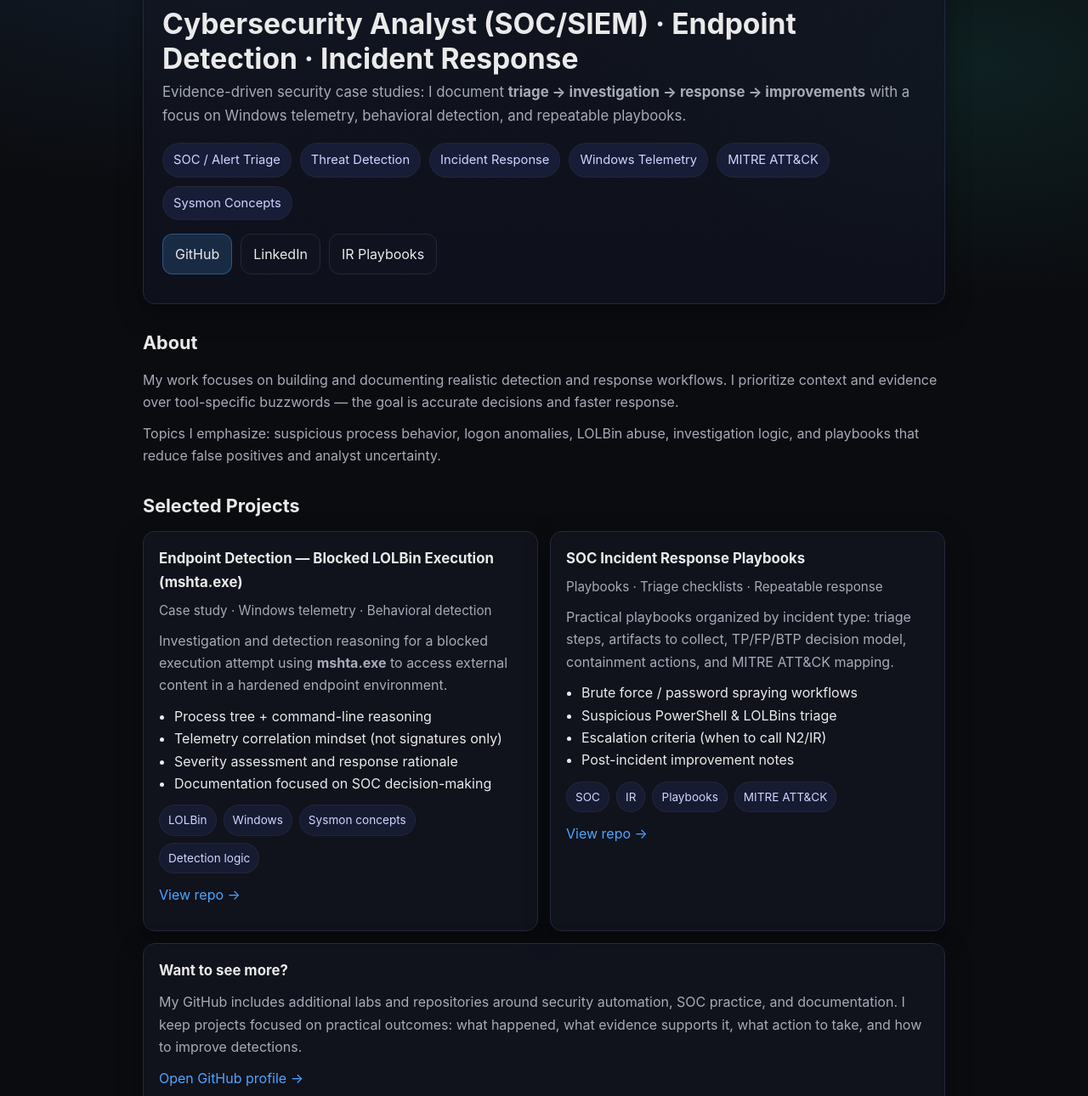
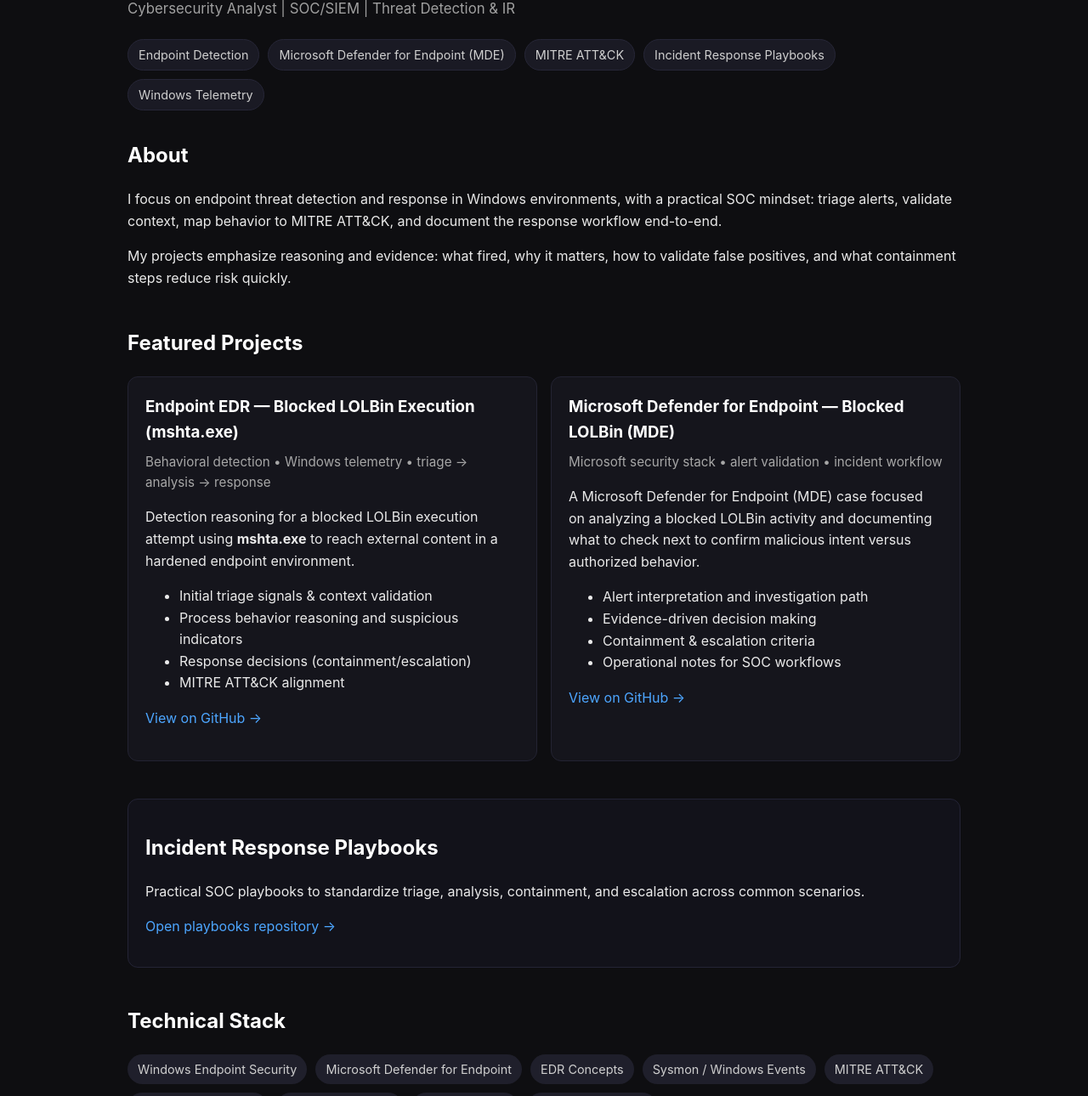
Before and after one commit to gustavo89587/endpoint-detection, a plain HTML site: page index.html in a window 1280 px wide. Shown: the part 133-1423 px from the top of the page at 85% size. Drawn offline with Linux system fonts and the light colour scheme.

Commit message:
Update index.html

```diff
--- a/index.html
+++ b/index.html
@@ -3,353 +3,215 @@
 <head>
   <meta charset="UTF-8" />
   <meta name="viewport" content="width=device-width, initial-scale=1.0"/>
-  <title>Gustavo Okamoto | SOC / Endpoint Detection / Incident Response</title>
-  <meta name="description" content="Portfolio: SOC/SIEM, Endpoint Detection (EDR), Incident Response Playbooks, and evidence-driven security case studies." />
-
+  <title>Gustavo Okamoto | Endpoint Detection, MDE & IR</title>
   <style>
-    :root{
-      --bg: #0b0c10;
-      --panel: #121521;
-      --panel2:#0f1220;
-      --text: #eaeaea;
-      --muted:#a7abb7;
-      --line:#23283a;
-      --link:#4da6ff;
-      --chip:#1b2140;
-      --chipText:#cfd6ff;
-      --good:#2dd4bf;
-      --shadow: 0 10px 30px rgba(0,0,0,.35);
-      --radius: 14px;
+    body {
+      margin: 0;
+      font-family: -apple-system, BlinkMacSystemFont, "Segoe UI", Roboto, Arial, sans-serif;
+      background-color: #0e0e11;
+      color: #eaeaea;
+      line-height: 1.6;
     }
-
-    *{ box-sizing:border-box; }
-    body{
-      margin:0;
-      font-family: -apple-system, BlinkMacSystemFont, "Segoe UI", Roboto, Arial, sans-serif;
-      background: radial-gradient(1200px 600px at 20% 0%, rgba(77,166,255,.12), transparent 60%),
-                  radial-gradient(900px 500px at 90% 10%, rgba(45,212,191,.10), transparent 55%),
-                  var(--bg);
-      color:var(--text);
-      line-height:1.65;
+    .container {
+      max-width: 980px;
+      margin: auto;
+      padding: 44px 20px;
     }
-    a{ color:var(--link); text-decoration:none; }
-    a:hover{ text-decoration:underline; }
-
-    .container{
-      max-width: 980px;
-      margin:auto;
-      padding: 28px 18px 60px;
+    h1, h2, h3 { color: #ffffff; }
+    h1 { font-size: 2.2rem; margin-bottom: 6px; }
+    .subtitle {
+      font-size: 1.05rem;
+      color: #a0a0a0;
+      margin-bottom: 22px;
     }
-
-    /* Top nav */
-    .topbar{
-      display:flex;
-      align-items:center;
-      justify-content:space-between;
-      gap:14px;
-      padding: 14px 16px;
-      border: 1px solid var(--line);
-      background: rgba(18,21,33,.65);
-      backdrop-filter: blur(10px);
-      border-radius: var(--radius);
-      box-shadow: var(--shadow);
-      position: sticky;
-      top: 12px;
-      z-index: 5;
+    .badges {
+      display: flex;
+      flex-wrap: wrap;
+      gap: 10px;
+      margin: 10px 0 34px;
     }
-    .brand{
-      display:flex; align-items:center; gap:10px;
-      font-weight:700;
-      letter-spacing:.2px;
+    .badge {
+      background: #1a1a24;
+      border: 1px solid #262637;
+      padding: 6px 12px;
+      border-radius: 999px;
+      font-size: 0.9rem;
+      color: #cfcfcf;
     }
-    .dot{
-      width:10px; height:10px; border-radius:50%;
-      background: var(--good);
-      box-shadow: 0 0 18px rgba(45,212,191,.35);
+    section { margin-bottom: 44px; }
+    .grid {
+      display: grid;
+      grid-template-columns: 1fr;
+      gap: 16px;
     }
-    .navlinks{
-      display:flex; gap:14px; flex-wrap:wrap;
-      font-size: .95rem;
-      color: var(--muted);
+    @media (min-width: 840px) {
+      .grid { grid-template-columns: 1fr 1fr; }
     }
-    .navlinks a{ color: var(--muted); }
-    .navlinks a:hover{ color: var(--text); text-decoration:none; }
-
-    /* Hero */
-    header.hero{
-      margin-top: 22px;
-      padding: 34px 22px;
-      border: 1px solid var(--line);
-      background: linear-gradient(180deg, rgba(18,21,33,.75), rgba(15,18,32,.75));
-      border-radius: var(--radius);
-      box-shadow: var(--shadow);
+    .project {
+      background: #15151c;
+      border: 1px solid #232332;
+      padding: 20px;
+      border-radius: 12px;
     }
-    h1{
-      margin: 0 0 6px 0;
-      font-size: 2.1rem;
-      line-height:1.2;
+    .project h3 { margin: 0 0 8px; }
+    .meta {
+      color: #a7a7a7;
+      font-size: 0.95rem;
+      margin-bottom: 12px;
     }
-    .subtitle{
-      color: var(--muted);
-      font-size: 1.05rem;
-      margin-bottom: 18px;
+    a { color: #4da6ff; text-decoration: none; }
+    a:hover { text-decoration: underline; }
+    .stack {
+      display: flex;
+      flex-wrap: wrap;
+      gap: 10px;
     }
-    .badges{
-      display:flex; flex-wrap:wrap; gap:10px;
-      margin: 14px 0 0;
+    .stack span {
+      background: #1f1f2b;
+      padding: 6px 12px;
+      border-radius: 999px;
+      font-size: 0.9rem;
+      color: #cfcfcf;
     }
-    .badge{
-      background: rgba(27,33,64,.75);
-      border: 1px solid rgba(35,40,58,.9);
-      color: var(--chipText);
-      padding: 7px 12px;
-      border-radius: 999px;
-      font-size: .92rem;
+    .cta {
+      background: #12121a;
+      border: 1px solid #242436;
+      padding: 18px 20px;
+      border-radius: 12px;
     }
-    .cta{
-      display:flex; flex-wrap:wrap; gap:10px;
-      margin-top: 16px;
-    }
-    .btn{
-      display:inline-flex; align-items:center; gap:8px;
-      padding: 10px 14px;
-      border-radius: 12px;
-      border: 1px solid var(--line);
-      background: rgba(18,21,33,.7);
-      color: var(--text);
-      text-decoration:none;
-    }
-    .btn:hover{ text-decoration:none; border-color: rgba(77,166,255,.55); }
-    .btn.primary{
-      background: rgba(77,166,255,.18);
-      border-color: rgba(77,166,255,.35);
-    }
-
-    section{ margin-top: 28px; }
-    h2{
-      font-size: 1.35rem;
-      margin: 0 0 12px 0;
-    }
-    p{ margin: 10px 0; color: var(--text); }
-    .muted{ color: var(--muted); }
-
-    /* Cards */
-    .grid{
-      display:grid;
-      grid-template-columns: repeat(12, 1fr);
-      gap: 14px;
-    }
-    .card{
-      grid-column: span 12;
-      background: rgba(18,21,33,.75);
-      border: 1px solid var(--line);
-      border-radius: var(--radius);
-      padding: 18px 18px;
-      box-shadow: var(--shadow);
-    }
-    .card h3{
-      margin: 0 0 6px 0;
-      font-size: 1.05rem;
-    }
-    .meta{
-      font-size: .95rem;
-      color: var(--muted);
-      margin-bottom: 10px;
-    }
-    .list{
-      margin: 10px 0 0 0;
-      padding-left: 18px;
-      color: var(--text);
-    }
-    .chips{
-      display:flex; flex-wrap:wrap; gap:8px;
-      margin-top: 12px;
-    }
-    .chip{
-      background: rgba(27,33,64,.65);
-      border: 1px solid rgba(35,40,58,.9);
-      color: var(--chipText);
-      padding: 6px 10px;
-      border-radius: 999px;
-      font-size: .85rem;
-    }
-
-    /* Two columns on desktop */
-    @media (min-width: 860px){
-      .card.span6{ grid-column: span 6; }
-      .card.span4{ grid-column: span 4; }
-    }
-
-    footer{
-      margin-top: 36px;
-      padding-top: 16px;
-      border-top: 1px solid var(--line);
-      color: var(--muted);
-      font-size: .95rem;
+    footer {
+      border-top: 1px solid #222;
+      padding-top: 18px;
+      color: #777;
+      font-size: 0.9rem;
     }
   </style>
 </head>
-
 <body>
   <div class="container">
 
-    <div class="topbar">
-      <div class="brand"><span class="dot"></span> Gustavo Okamoto</div>
-      <div class="navlinks">
-        <a href="#about">About</a>
-        <a href="#projects">Projects</a>
-        <a href="#how-i-work">How I work</a>
-        <a href="#stack">Stack</a>
-        <a href="#contact">Contact</a>
-      </div>
-    </div>
-
-    <header class="hero">
-      <h1>Cybersecurity Analyst (SOC/SIEM) · Endpoint Detection · Incident Response</h1>
+    <!-- HEADER -->
+    <header>
+      <h1>Gustavo Okamoto</h1>
       <div class="subtitle">
-        Evidence-driven security case studies: I document <strong>triage → investigation → response → improvements</strong>
-        with a focus on Windows telemetry, behavioral detection, and repeatable playbooks.
+        Cybersecurity Analyst | SOC/SIEM | Threat Detection & IR
       </div>
 
       <div class="badges">
-        <span class="badge">SOC / Alert Triage</span>
-        <span class="badge">Threat Detection</span>
-        <span class="badge">Incident Response</span>
+        <span class="badge">Endpoint Detection</span>
+        <span class="badge">Microsoft Defender for Endpoint (MDE)</span>
+        <span class="badge">MITRE ATT&CK</span>
+        <span class="badge">Incident Response Playbooks</span>
         <span class="badge">Windows Telemetry</span>
-        <span class="badge">MITRE ATT&CK</span>
-        <span class="badge">Sysmon Concepts</span>
-      </div>
-
-      <div class="cta">
-        <a class="btn primary" href="https://github.com/gustavo89587" target="_blank">GitHub</a>
-        <a class="btn" href="https://www.linkedin.com/in/gustavo-okamoto-de-carvalho-ti" target="_blank">LinkedIn</a>
-        <a class="btn" href="https://github.com/gustavo89587/soc-incident-response-playbooks" target="_blank">IR Playbooks</a>
       </div>
     </header>
 
-    <section id="about">
+    <!-- ABOUT -->
+    <section>
       <h2>About</h2>
-      <p class="muted">
-        My work focuses on building and documenting realistic detection and response workflows.
-        I prioritize context and evidence over tool-specific buzzwords — the goal is accurate decisions and faster response.
+      <p>
+        I focus on endpoint threat detection and response in Windows environments, with a practical SOC mindset:
+        triage alerts, validate context, map behavior to MITRE ATT&CK, and document the response workflow end-to-end.
       </p>
-      <p class="muted">
-        Topics I emphasize: suspicious process behavior, logon anomalies, LOLBin abuse, investigation logic,
-        and playbooks that reduce false positives and analyst uncertainty.
+      <p>
+        My projects emphasize reasoning and evidence: what fired, why it matters, how to validate false positives,
+        and what containment steps reduce risk quickly.
       </p>
     </section>
 
-    <section id="projects">
-      <h2>Selected Projects</h2>
+    <!-- PROJECTS -->
+    <section>
+      <h2>Featured Projects</h2>
 
       <div class="grid">
 
-        <div class="card span6">
-          <h3>Endpoint Detection — Blocked LOLBin Execution (mshta.exe)</h3>
-          <div class="meta">Case study · Windows telemetry · Behavioral detection</div>
-          <p class="muted">
-            Investigation and detection reasoning for a blocked execution attempt using <strong>mshta.exe</strong>
-            to access external content in a hardened endpoint environment.
+        <div class="project">
+          <h3>Endpoint EDR — Blocked LOLBin Execution (mshta.exe)</h3>
+          <div class="meta">Behavioral detection • Windows telemetry • triage → analysis → response</div>
+          <p>
+            Detection reasoning for a blocked LOLBin execution attempt using <strong>mshta.exe</strong> to reach external content
+            in a hardened endpoint environment.
           </p>
-          <ul class="list">
-            <li>Process tree + command-line reasoning</li>
-            <li>Telemetry correlation mindset (not signatures only)</li>
-            <li>Severity assessment and response rationale</li>
-            <li>Documentation focused on SOC decision-making</li>
+          <ul>
+            <li>Initial triage signals & context validation</li>
+            <li>Process behavior reasoning and suspicious indicators</li>
+            <li>Response decisions (containment/escalation)</li>
+            <li>MITRE ATT&CK alignment</li>
           </ul>
-          <div class="chips">
-            <span class="chip">LOLBin</span>
-            <span class="chip">Windows</span>
-            <span class="chip">Sysmon concepts</span>
-            <span class="chip">Detection logic</span>
-          </div>
-          <p style="margin-top:12px;">
-            <a href="https://github.com/gustavo89587/endpoint-detection" target="_blank">View repo →</a>
+          <p>
+            <a href="https://github.com/gustavo89587/endpoint-edr-blocked-lolbin" target="_blank" rel="noopener noreferrer">
+              View on GitHub →
+            </a>
           </p>
         </div>
 
-        <div class="card span6">
-          <h3>SOC Incident Response Playbooks</h3>
-          <div class="meta">Playbooks · Triage checklists · Repeatable response</div>
-          <p class="muted">
-            Practical playbooks organized by incident type: triage steps, artifacts to collect,
-            TP/FP/BTP decision model, containment actions, and MITRE ATT&CK mapping.
+        <div class="project">
+          <h3>Microsoft Defender for Endpoint — Blocked LOLBin (MDE)</h3>
+          <div class="meta">Microsoft security stack • alert validation • incident workflow</div>
+          <p>
+            A Microsoft Defender for Endpoint (MDE) case focused on analyzing a blocked LOLBin activity and documenting
+            what to check next to confirm malicious intent versus authorized behavior.
           </p>
-          <ul class="list">
-            <li>Brute force / password spraying workflows</li>
-            <li>Suspicious PowerShell & LOLBins triage</li>
-            <li>Escalation criteria (when to call N2/IR)</li>
-            <li>Post-incident improvement notes</li>
+          <ul>
+            <li>Alert interpretation and investigation path</li>
+            <li>Evidence-driven decision making</li>
+            <li>Containment & escalation criteria</li>
+            <li>Operational notes for SOC workflows</li>
           </ul>
-          <div class="chips">
-            <span class="chip">SOC</span>
-            <span class="chip">IR</span>
-            <span class="chip">Playbooks</span>
-            <span class="chip">MITRE ATT&CK</span>
-          </div>
-          <p style="margin-top:12px;">
-            <a href="https://github.com/gustavo89587/soc-incident-response-playbooks" target="_blank">View repo →</a>
-          </p>
-        </div>
-
-        <div class="card span12">
-          <h3>Want to see more?</h3>
-          <p class="muted">
-            My GitHub includes additional labs and repositories around security automation, SOC practice, and documentation.
-            I keep projects focused on practical outcomes: what happened, what evidence supports it, what action to take, and how to improve detections.
-          </p>
           <p>
-            <a href="https://github.com/gustavo89587" target="_blank">Open GitHub profile →</a>
+            <a href="https://github.com/gustavo89587/microsoft-defender-endpoint-blocked-lolbin" target="_blank" rel="noopener noreferrer">
+              View on GitHub →
+            </a>
           </p>
         </div>
 
       </div>
     </section>
 
-    <section id="how-i-work">
-      <h2>How I work (SOC mindset)</h2>
-      <div class="grid">
-        <div class="card span4">
-          <h3>1) Detect</h3>
-          <p class="muted">Alert triage: validate signal quality, identify key fields, reduce noise fast.</p>
-        </div>
-        <div class="card span4">
-          <h3>2) Analyze</h3>
-          <p class="muted">Evidence & context: does it make sense as an attack? What’s the storyline?</p>
-        </div>
-        <div class="card span4">
-          <h3>3) Respond & Improve</h3>
-          <p class="muted">Containment first when required, escalation criteria, and detection improvements after.</p>
-        </div>
+    <!-- OPTIONAL: PLAYBOOKS CTA -->
+    <section>
+      <div class="cta">
+        <h2>Incident Response Playbooks</h2>
+        <p>
+          Practical SOC playbooks to standardize triage, analysis, containment, and escalation across common scenarios.
+        </p>
+        <p>
+          <a href="https://github.com/gustavo89587/soc-incident-response-playbooks" target="_blank" rel="noopener noreferrer">
+            Open playbooks repository →
+          </a>
+        </p>
       </div>
     </section>
 
-    <section id="stack">
+    <!-- STACK -->
+    <section>
       <h2>Technical Stack</h2>
-      <div class="chips">
-        <span class="chip">SOC/SIEM Concepts</span>
-        <span class="chip">Windows Security</span>
-        <span class="chip">Endpoint Detection / EDR</span>
-        <span class="chip">Threat Hunting Mindset</span>
-        <span class="chip">MITRE ATT&CK</span>
-        <span class="chip">Incident Response</span>
-        <span class="chip">Python Automation</span>
-        <span class="chip">Documentation</span>
+      <div class="stack">
+        <span>Windows Endpoint Security</span>
+        <span>Microsoft Defender for Endpoint</span>
+        <span>EDR Concepts</span>
+        <span>Sysmon / Windows Events</span>
+        <span>MITRE ATT&CK</span>
+        <span>Behavioral Detection</span>
+        <span>Incident Response</span>
+        <span>Threat Hunting</span>
+        <span>Python Automation</span>
       </div>
     </section>
 
-    <section id="contact">
+    <!-- CONTACT -->
+    <section>
       <h2>Contact</h2>
-      <p class="muted">
-        <a href="https://www.linkedin.com/in/gustavo-okamoto-de-carvalho-ti" target="_blank">LinkedIn</a> ·
-        <a href="https://github.com/gustavo89587" target="_blank">GitHub</a> ·
+      <p>
+        <a href="https://www.linkedin.com/in/gustavo-okamoto-de-carvalho-ti" target="_blank" rel="noopener noreferrer">LinkedIn</a> ·
+        <a href="https://github.com/gustavo89587" target="_blank" rel="noopener noreferrer">GitHub</a> ·
         <a href="mailto:gugaokamoto1@email.com">Email</a>
       </p>
     </section>
 
     <footer>
       <p>
-        Portfolio focused on practical SOC outcomes: evidence-driven reasoning, repeatable playbooks, and detection improvements.
+        Portfolio focused on evidence-based detection reasoning and SOC-ready response workflows.
       </p>
     </footer>
 
```
